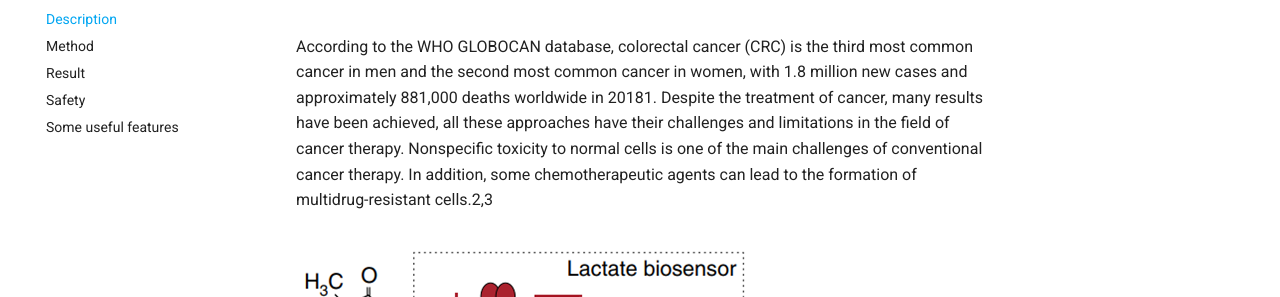
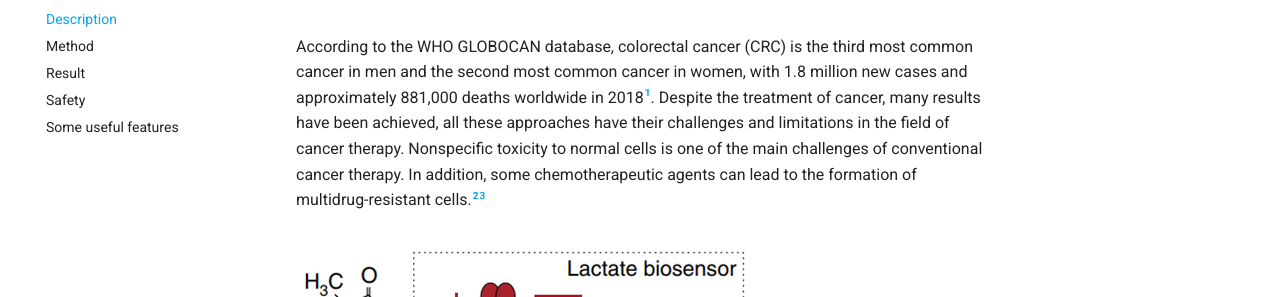
Before and after one commit to idec-teams/2022_LZU-CHINA, an MkDocs documentation site: the page built from docs/description.md, in a window 1280 px wide and 900 px high. Shown: the part 146-443 px from the top of the window. Built offline with MkDocs 1.6.1 and Material for MkDocs 9.7.7, drawn with Linux system fonts in a browser that asks for light colours; comment, search, counter and statistics services are not loaded; part of the change alters nothing that is shown; some of the changed text lies outside the part shown.

```diff
--- a/docs/description.md
+++ b/docs/description.md
@@ -1,4 +1,4 @@
-According to the WHO GLOBOCAN database, colorectal cancer (CRC) is the third most common cancer in men and the second most common cancer in women, with 1.8 million new cases and approximately 881,000 deaths worldwide in 20181. Despite the treatment of cancer, many results have been achieved, all these approaches have their challenges and limitations in the field of cancer therapy. Nonspecific toxicity to normal cells is one of the main challenges of conventional cancer therapy. In addition, some chemotherapeutic agents can lead to the formation of multidrug-resistant cells.2,3
+According to the WHO GLOBOCAN database, colorectal cancer (CRC) is the third most common cancer in men and the second most common cancer in women, with 1.8 million new cases and approximately 881,000 deaths worldwide in 2018[^1]. Despite the treatment of cancer, many results have been achieved, all these approaches have their challenges and limitations in the field of cancer therapy. Nonspecific toxicity to normal cells is one of the main challenges of conventional cancer therapy. In addition, some chemotherapeutic agents can lead to the formation of multidrug-resistant cells.[^2][^3]
 
 ![fig1](img/description/fig1.png)![fig2](img/description/fig2.png)![fig3](img/description/fig3.png)
 
@@ -10,3 +10,11 @@ In order to construct a bacterial biosensor system that can distinguish the uniq
 on lldPRD operon9.The lactic acid sensing system consists of two parts. pLldP drives the expression of interested genes. LldR repressor binds to pLldP to inhibit the expression of reporter genes, unless bound to lactic acid10,11. The pH-sensitive promoter pCadC, regulated by CadC, exhibits higher activity in acidic media than in neutral pH media.
 
 However, many challenges limit the clinical application of current biosensor systems. In order to enable living cells to perform complex signal processing operations, amplifying genetic switches and Boolean logic gates based on serine integrase are used in the design of biosensor systems12. To give the engineered strains the therapeutic ability on tumor cells, HlyE, CCL21 and CDD-iRGD are used as therapeutic parts. HlyE is testified to able to be used as a pore-forming antitumor toxin13. CCL21 and CDD-iRGD are able to activate the immune response of host14,15. In addition, the YebF tag was added to the N-end of HlyE to realize bacterial exocrine16. Next, the tumor cell adhesion module was designed: HlpA can improve the penetration of engineered bacteria into colorectal tumor cells17. In order to export HlpA-binding protein to the surface of EcN, shortened INP tag was fused into the N-end of HlpA18,19. In the end, φX174E was put into the module, which can lead to bacteria lysis and death20,21, resulting in the release of therapeutic factors stored inside the strain22-24.
+
+[^1]: Soleimanpour, S., Hasanian, S.M., Avan, A., Yaghoubi, A. & Khazaei, M. Bacteriotherapy in gastrointestinal
+cancer. Life Sci 254, 117754 (2020). https://doi.org/10.1016/j.lfs.2020.117754
+[^2]: Bray, F., et al. Global cancer statistics 2018: GLOBOCAN estimates of incidence and mortality worldwide for
+36 cancers in 185 countries. CA Cancer J Clin 68, 394-424 (2018). https://doi.org/10.3322/caac.21492
+[^3]: Cao, C., Yan, T.D., Black, D. & Morris, D.L. A systematic review and meta-analysis of cytoreductive surgery
+with perioperative intraperitoneal chemotherapy for peritoneal carcinomatosis of colorectal origin. Ann Surg Oncol
+16, 2152-2165 (2009). https://doi.org/10.1245/s10434-009-0487-4
```
